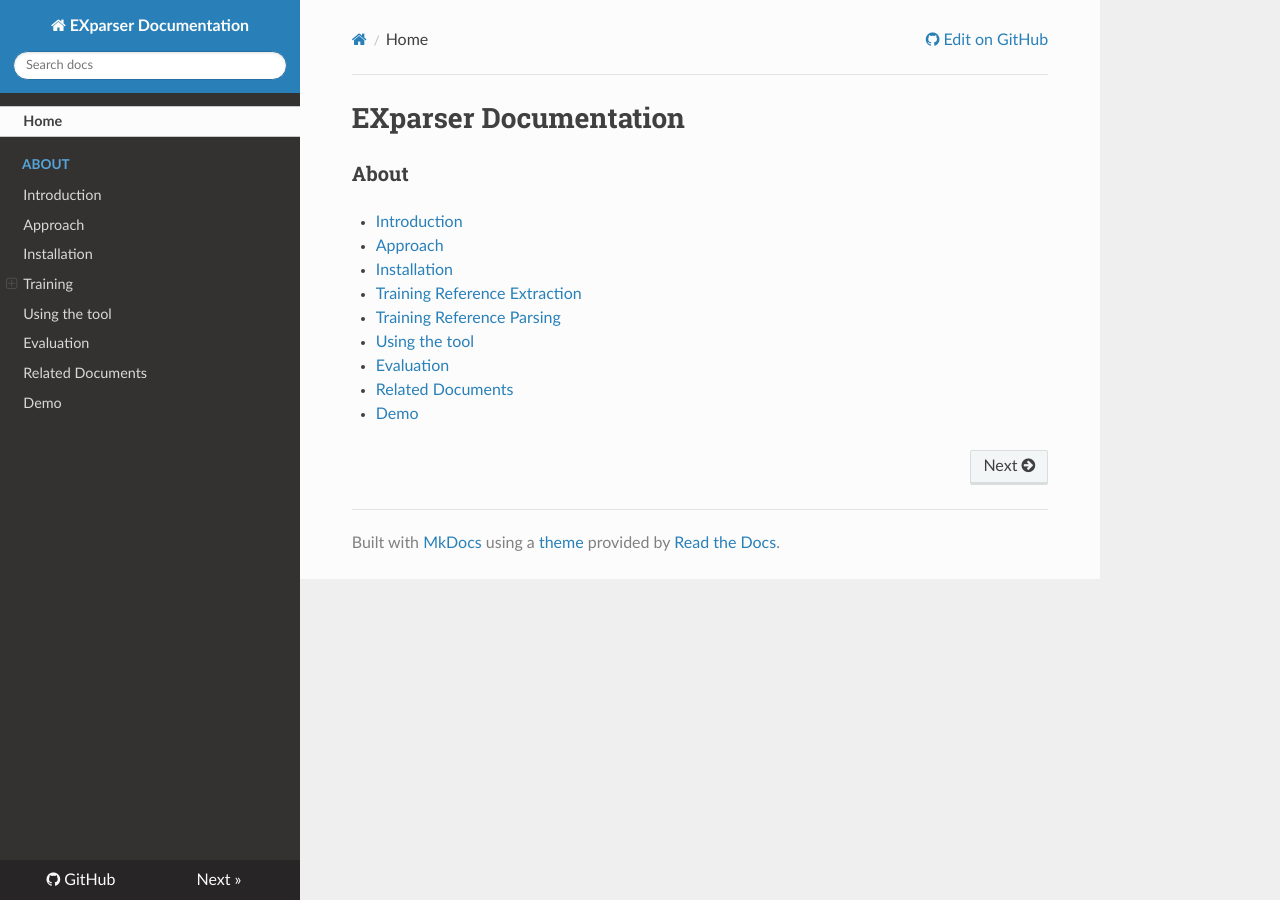
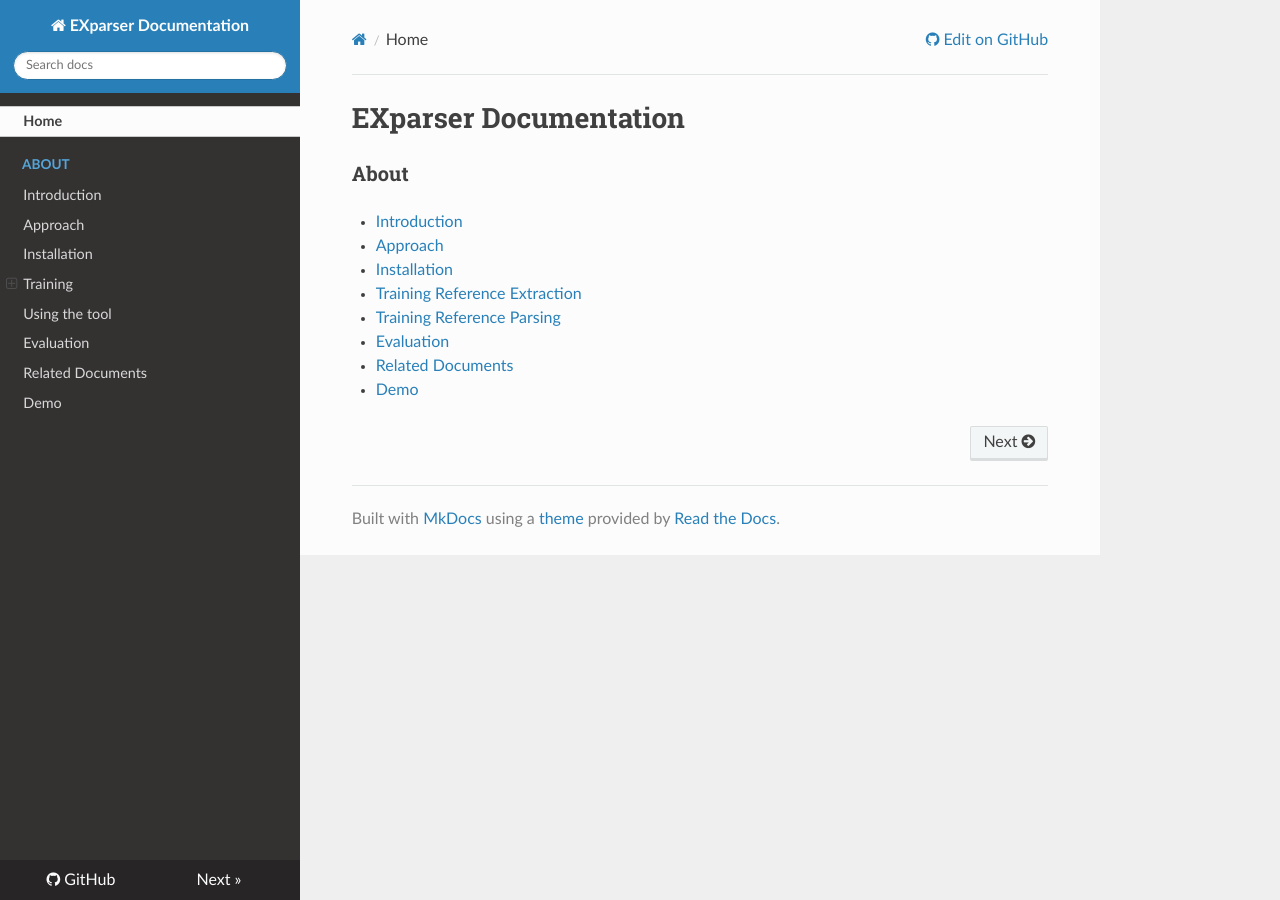
Before and after one commit to exciteproject/Exparser, an MkDocs documentation site: the page built from docs/index.md, in a window 1280 px wide. Built offline with MkDocs 1.6.1, drawn with Linux system fonts in a browser that asks for light colours; nearby versions of some CDN libraries; old or Windows-style settings are respelled for this version of MkDocs.

Commit message:
removing unwanted links

```diff
--- a/docs/index.md
+++ b/docs/index.md
@@ -7,7 +7,6 @@
 * [Installation](Installation.md)
 * [Training Reference Extraction](ReferenceExtraction.md)
 * [Training Reference Parsing](ReferenceParsing.md)
-* [Using the tool](usage.md)
 * [Evaluation](Evaluation.md)
 * [Related Documents](Related.md)
 * [Demo](Demo.md)
```
